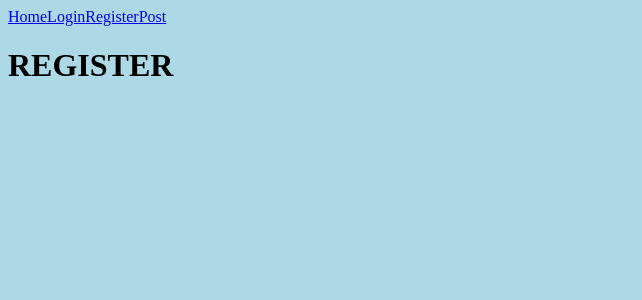
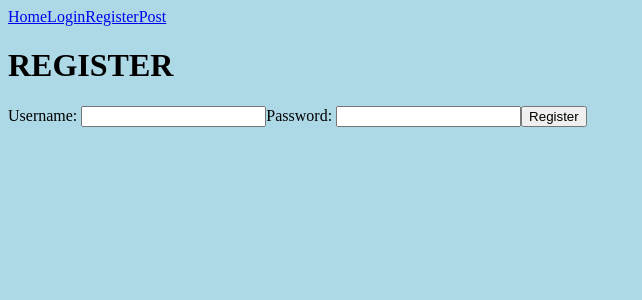
Before and after one commit to thegreenscene/green-scene-front-end, a React (Vite) app: page /#/register in a window 1280 px wide. Shown: the top 300 px of the page, without its empty margins (0-642 px from the left). Built offline with nearby package versions, Linux system fonts and the light colour scheme.

Commit message:
added register form

```diff
--- a/src/component/Register.jsx
+++ b/src/component/Register.jsx
@@ -3,6 +3,16 @@ const Register = () => {
   return (
     <>
       <h1>REGISTER</h1>
+      <form>
+        <label>
+
+          Username: <input/>
+        </label>
+        <label>
+          Password: <input/>
+        </label>
+        <button>Register</button>
+      </form>
     </>
   )
 
```
